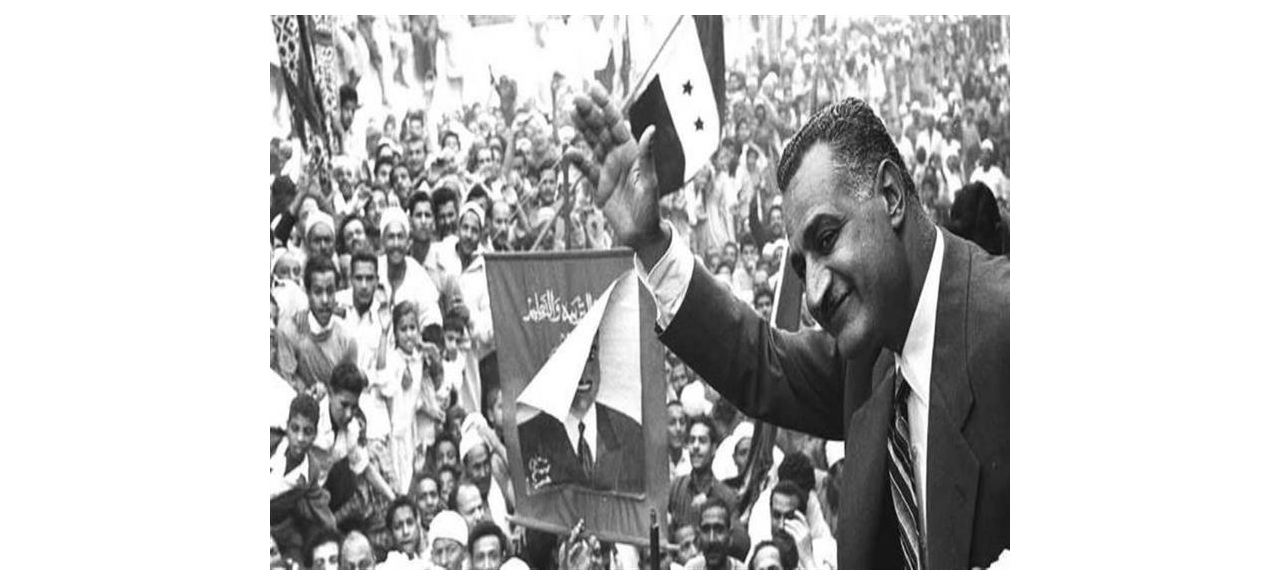
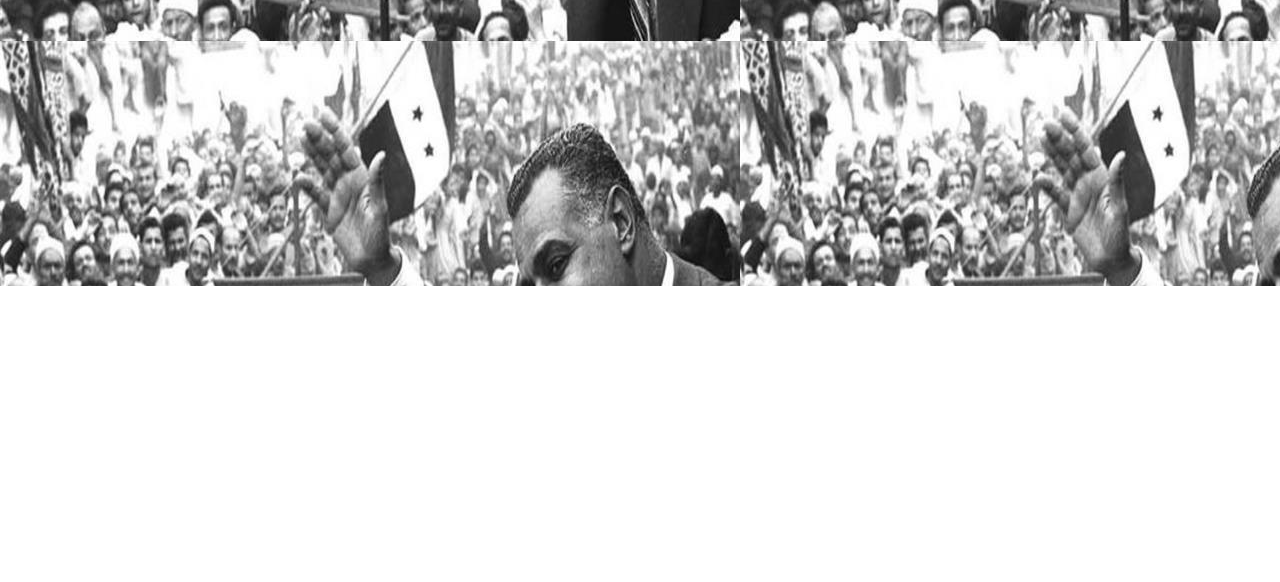
Before and after one commit to mostafa403/pro, a plain HTML site: page index.html in a window 1280 px wide. Shown: the part 514-1096 px from the top of the page. After the commit the page ends 800 px from the top, so only its background shows below. Drawn offline with Linux system fonts and the light colour scheme.

Commit message:
background

```diff
--- a/index.html
+++ b/index.html
@@ -6,7 +6,7 @@
     </style>
 <title>أبو عمرة</title>
 </head>
-    <body>
+    <body background="2018_9_27_8_1_34_781.jpg">
                 <center>
 
         <img src="20190723003019391.jpg">
@@ -18,7 +18,6 @@
         <p style="color: brown">أبو عمرة خاسر كبييييييييييييييييييييييييييييييييييييييييييير</p>
         <p>I WILL KILL YOU PRO</p>
 
-                    <img src="2018_9_27_8_1_34_781.jpg">
             </center>
     </body>
 </html>
```
